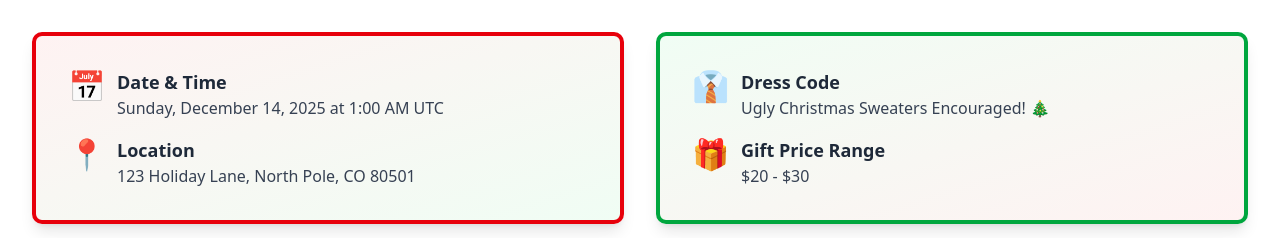
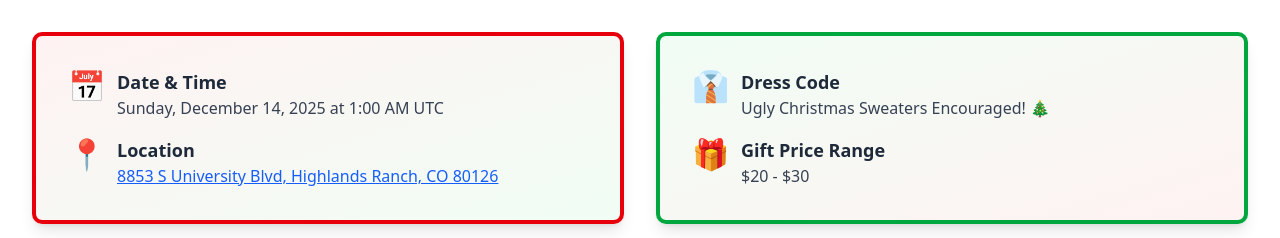
Before and after one commit to rbradshaw9/white-elephant-new, a Next.js app: page / in a window 1280 px wide. Shown: the part 1060-1298 px from the top of the page. Built offline with nearby package versions, Linux system fonts and the light colour scheme; no server answers.

Commit message:
Update party address to Highlands Ranch location with clickable map link

```diff
--- a/app/page.tsx
+++ b/app/page.tsx
@@ -108,7 +108,18 @@ export default function Home() {
                   <span className="text-3xl">📍</span>
                   <div>
                     <h3 className="font-bold text-lg text-gray-800">Location</h3>
-                    <p className="text-gray-700">{eventConfig.address}</p>
+                    {eventConfig.addressLink ? (
+                      <a
+                        href={eventConfig.addressLink}
+                        target="_blank"
+                        rel="noopener noreferrer"
+                        className="text-blue-600 hover:text-blue-800 underline"
+                      >
+                        {eventConfig.address}
+                      </a>
+                    ) : (
+                      <p className="text-gray-700">{eventConfig.address}</p>
+                    )}
                   </div>
                 </div>
               </div>
--- a/config/event.ts
+++ b/config/event.ts
@@ -1,7 +1,8 @@
 export const eventConfig = {
   partyDateTime: process.env.PARTY_DATETIME || '2025-12-13T18:00:00-07:00',
   title: 'The White Elephant Bash 2025',
-  address: '123 Holiday Lane, North Pole, CO 80501',
+  address: '8853 S University Blvd, Highlands Ranch, CO 80126',
+  addressLink: 'https://maps.app.goo.gl/FgTo19iLXhYYijcV9',
   dressCode: 'Ugly Christmas Sweaters Encouraged! 🎄',
   giftPriceRange: '$20 - $30',
   description: 'Join us for an evening of laughter, gift stealing, and holiday chaos!',
```
